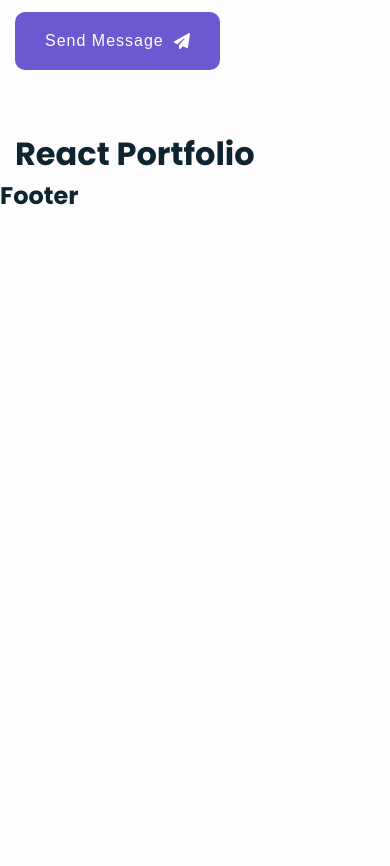
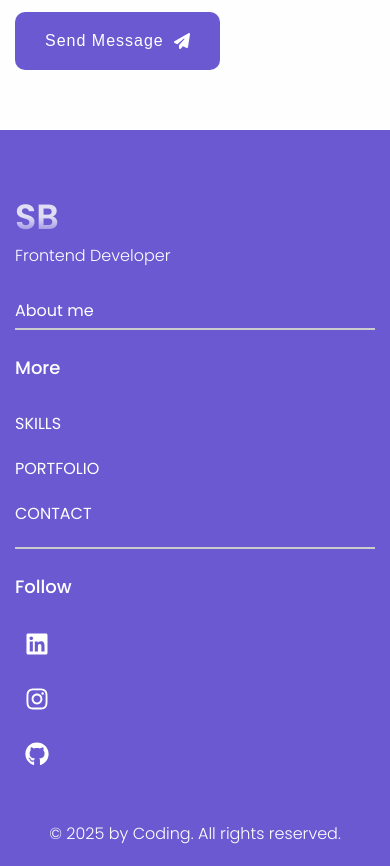
Before and after one commit to websoty/react-portfolio, a React (Vite) app: page / in a window 390 px wide. Shown: the part 9980-10846 px from the top of the page. Before the commit the page ends 10193 px from the top, so only its background shows below. Built offline with nearby package versions, Linux system fonts and the light colour scheme.

Commit message:
feat: section footer, fix: nav transition links

```diff
--- a/src/App.jsx
+++ b/src/App.jsx
@@ -17,9 +17,6 @@ function App() {
       <Portfolio/>
       <Touch/>
       <Contacts/>
-      <div className="container">
-         <h1>React Portfolio</h1>
-      </div>
     </main>
     <Footer/>
     </>
--- a/src/components/Footer/Footer.css
+++ b/src/components/Footer/Footer.css
@@ -0,0 +1,126 @@
+.footer {
+  position: relative;
+  width: 100%;
+  margin: 0 auto;
+  padding: 60px 0 20px;
+  background: var(--second-color);
+  color: #fff;
+}
+
+.footer__inner {
+  display: flex;
+  justify-content: space-between;
+}
+
+.about__group h2 {
+  font-size: 35px;
+  font-weight: 600;
+  opacity: 0.8;
+  background: linear-gradient(to top, transparent 0%, #fff 50%);
+  -webkit-background-clip: text;
+  -webkit-text-fill-color: transparent;
+}
+
+.about__group p {
+  font-size: var(--normal-font-size);
+  font-weight: 300;
+  margin-bottom: 30px;
+}
+
+.about__group a:hover {
+  color: #ccc;
+}
+
+.info__group li {
+  cursor: pointer;
+}
+
+.info__group,
+.follow__group {
+  display: flex;
+  align-items: center;
+  flex-direction: column;
+}
+
+.info__group h3,
+.follow__group h3 {
+  font-size: 18px;
+  font-weight: 500;
+  margin-bottom: 30px;
+}
+
+.info__group ul,
+.follow__group ul {
+  display: flex;
+  gap: 30px;
+}
+
+.info__group a {
+  text-transform: uppercase;
+  padding: 10px;
+}
+
+.follow__group a {
+  font-size: 24px;
+  padding: 10px;
+}
+
+.footer__copyright {
+  font-size: var(--normal-font-size);
+  font-weight: 300;
+  text-align: center;
+  margin-top: 30px;
+  padding: 0 15px;
+}
+
+@media (max-width: 768px) {
+  .footer__inner {
+    flex-direction: column;
+    gap: 15px;
+  }
+  .about__group {
+    text-align: center;
+    position: relative;
+  }
+  .about__group::after,
+  .info__group::after {
+    content: "";
+    position: absolute;
+    bottom: -7px;
+    left: 0;
+    width: 100%;
+    background-color: #ccc;
+    height: 2px;
+  }
+  .info__group,
+  .follow__group {
+    position: relative;
+    padding: 1rem 0;
+  }
+}
+
+@media (max-width: 480px) {
+  .inner__title {
+    font-size: 50px;
+  }
+
+  .about__group {
+    text-align: left;
+  }
+
+  .info__group,
+  .follow__group {
+    align-items: flex-start;
+  }
+
+  .info__group ul,
+  .follow__group ul {
+    flex-direction: column;
+    align-items: flex-start;
+    gap: 20px;
+  }
+
+  .info__group a {
+    padding: 10px 0;
+  }
+}
--- a/src/components/Footer/Footer.jsx
+++ b/src/components/Footer/Footer.jsx
@@ -1,11 +1,29 @@
-import './Footer.css'
+import { infoLinks, followLinks } from "../data/footerData";
+import "./Footer.css";
+import FooterLinks from "./FooterLinks";
 
 const Footer = () => {
+  const currentYear = new Date().getFullYear();
   return (
     <footer>
-      <h2>Footer</h2>
+      <footer className="footer">
+        <div className="container footer__inner">
+          <div className="about__group">
+            <h2>SB</h2>
+            <p>Frontend Developer</p>
+            <a href="#about">About me</a>
+          </div>
+          <FooterLinks title="More" links={infoLinks} social={false} />
+
+          <FooterLinks title="Follow" links={followLinks} social={true} />
+        </div>
+        <p className="footer__copyright">
+          © <span className="year">{currentYear}</span> by Coding. All rights
+          reserved.
+        </p>
+      </footer>
     </footer>
-  )
-}
+  );
+};
 
-export default Footer
+export default Footer;
--- /dev/null
+++ b/src/components/Footer/FooterLinks.jsx
@@ -0,0 +1,37 @@
+import { Link } from "react-scroll";
+
+const FooterLinks = ({ title, links, social }) => {
+  return (
+    <div className={social ? "follow__group" : "info__group"}>
+      <h3>{title}</h3>
+      <ul>
+        {links.map((link) => (
+          <li key={link.id}>
+            {social ?
+            (
+              <a href={link.href} target="_blank">
+                <link.icon />
+              </a>
+            ) :
+            (
+              <Link to={link.href} smooth={true} duration={200}>
+                {link.label}
+              </Link>
+            )}
+          </li>
+        ))}
+      </ul>
+      {/* <div className="follow__group">
+        <ul>
+          <li>
+            <a href="#" target="_blank">
+              <i className="fa-brands fa-facebook-f"></i>
+            </a>
+          </li>
+        </ul>
+      </div> */}
+    </div>
+  );
+};
+
+export default FooterLinks;
--- a/src/components/Nav/Nav.css
+++ b/src/components/Nav/Nav.css
@@ -15,6 +15,7 @@
   color: var(--first-color);
   font-size: var(--normal-font-size);
   transition: .3s linear;
+  cursor: pointer;
 }
 
 .nav__link:hover {
--- /dev/null
+++ b/src/components/data/footerData.js
@@ -0,0 +1,15 @@
+import { FaLinkedin, FaInstagram, FaGithub } from "react-icons/fa";
+
+export const infoLinks = [
+  { id: 1, href: "skills", label: "skills" },
+  { id: 2, href: "portfolio", label: "portfolio" },
+  { id: 3, href: "contact", label: "contact" },
+];
+
+
+export const followLinks = [
+  { id: 1, href: 'https://www.linkedin.com/in/stanislav-borodii/', icon: FaLinkedin },
+  { id: 2, href: 'https://www.instagram.com/naturesprout/', icon: FaInstagram },
+  { id: 3, href: 'https://github.com/websoty', icon: FaGithub },
+
+]
```
